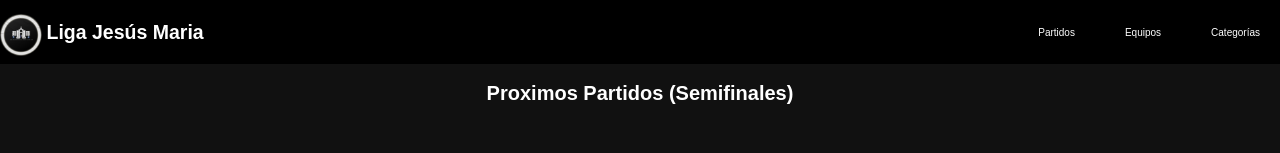
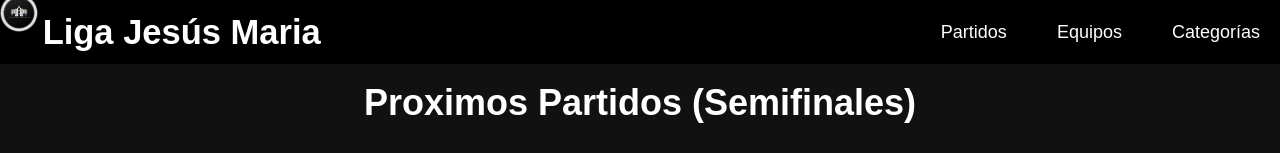
Before and after one commit to SoyRaulRuizOficial/web, a plain HTML site: page index.html in a window 1280 px wide. Shown: the top 153 px of the page. Drawn offline with Linux system fonts and the light colour scheme; a web font is replaced by a local one.

Commit message:
Update index.html

```diff
--- a/index.html
+++ b/index.html
@@ -34,7 +34,7 @@
         .logo {
             display: flex;
             align-items: center;
-            font-size: 13px;
+            font-size: 23px;
             font-family: "Big Shoulders Inline", sans-serif;
             font-optical-sizing: auto;
             font-weight: weight;
@@ -59,7 +59,7 @@
         }
 
         .nav-links a {
-            font-size: 10px;
+            font-size: 18px;
 
             color: white;
             text-decoration: none;
@@ -132,7 +132,7 @@
         .main-container {
             text-align: center;
             padding: 2rem;
-            font-size: 10px;
+            font-size: 18px;
         }
 
         .circle-frame {
@@ -234,7 +234,7 @@
 
             <img src="271604141_4625845434166791_7710036243604600757_n.jpg" alt="Liga Jesus Maria Logo" />
 
-            <a href="#" style="text-decoration: none; color: #fff;">
+            <a href="index.html" style="text-decoration: none; color: #fff;">
                 <h1>Liga Jesús Maria</h1>
             </a>
         </div>
```
